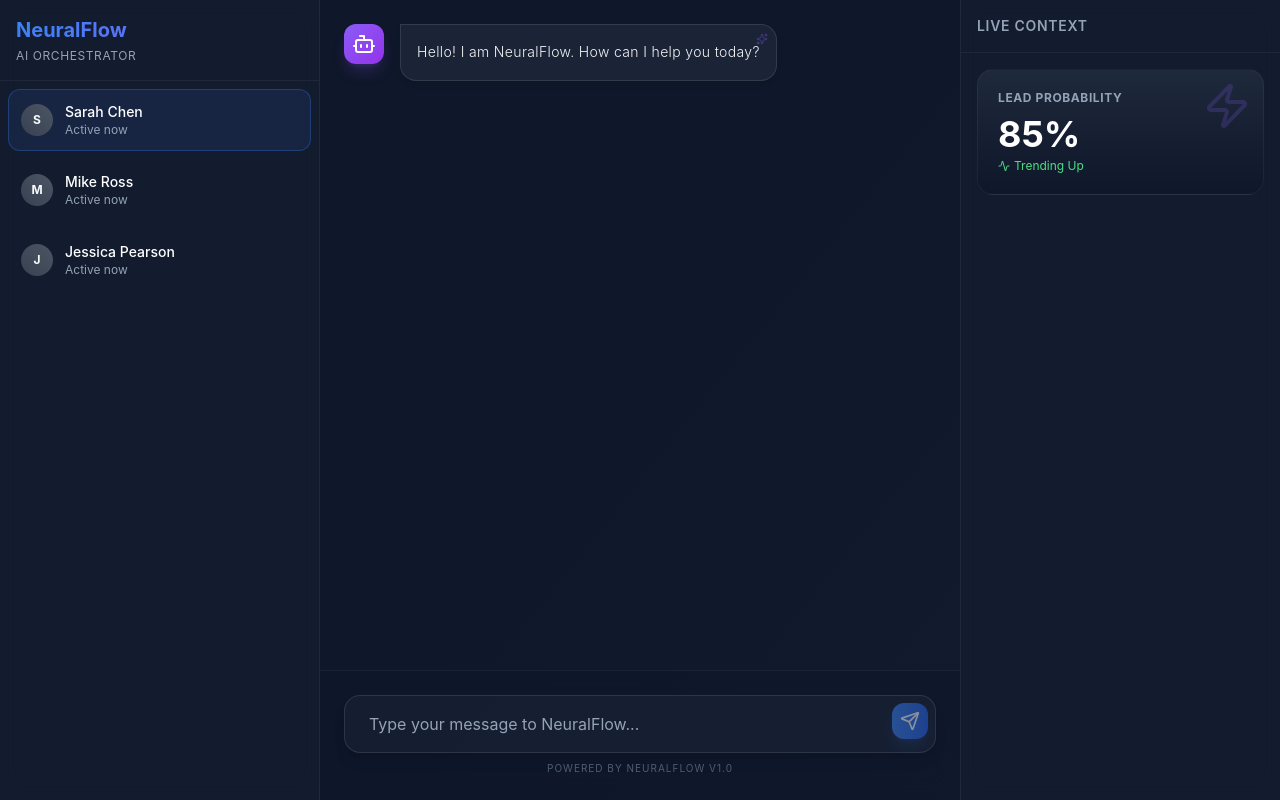
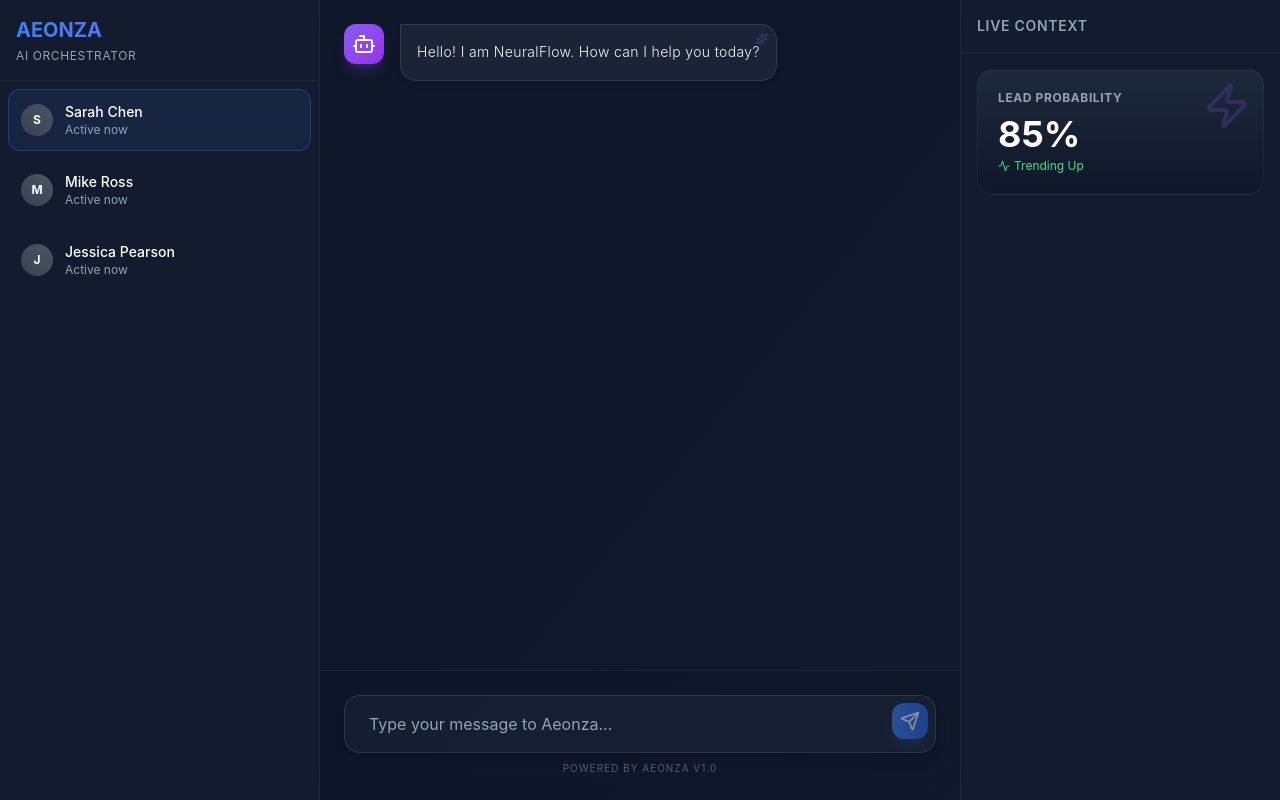
Before and after one commit to xcneonz/neuralflow-ai-sales-support, a React (Vite) app: page / in a window 1280 px wide. Built offline with nearby package versions, Linux system fonts and the light colour scheme.

Commit message:
Aeonza update

```diff
--- a/index.html
+++ b/index.html
@@ -4,7 +4,7 @@
     <meta charset="UTF-8" />
     <link rel="icon" type="image/svg+xml" href="/vite.svg" />
     <meta name="viewport" content="width=device-width, initial-scale=1.0" />
-    <title>neuralflow-ai-sales-support</title>
+    <title>Aeonza | Intelligent Orchestration</title>
   </head>
   <body>
     <div id="root"></div>
--- a/src/App.tsx
+++ b/src/App.tsx
@@ -73,7 +73,7 @@
               type="text"
               value={input}
               onChange={(e) => setInput(e.target.value)}
-              placeholder="Type your message to NeuralFlow..."
+              placeholder="Type your message to Aeonza..."
               className="w-full bg-surface/50 border border-white/10 rounded-2xl py-4 pl-6 pr-14 text-white placeholder:text-muted focus:outline-none focus:border-accent/50 focus:bg-surface/80 transition-all shadow-lg"
             />
             <button
@@ -85,7 +85,7 @@
             </button>
           </form>
           <div className="text-center mt-2">
-            <p className="text-[10px] text-muted uppercase tracking-widest opacity-50">Powered by NeuralFlow v1.0</p>
+            <p className="text-[10px] text-muted uppercase tracking-widest opacity-50">Powered by Aeonza v1.0</p>
           </div>
         </div>
       </div>
--- a/src/components/Layout.tsx
+++ b/src/components/Layout.tsx
@@ -14,7 +14,7 @@
       <aside className="w-80 h-full border-r border-surface bg-surface/30 backdrop-blur-md flex flex-col">
         <div className="p-4 border-b border-white/5">
           <h1 className="text-xl font-bold bg-gradient-to-r from-primary to-accent bg-clip-text text-transparent">
-            NeuralFlow
+            AEONZA
           </h1>
           <p className="text-xs text-muted uppercase tracking-wider mt-1">AI Orchestrator</p>
         </div>
```
